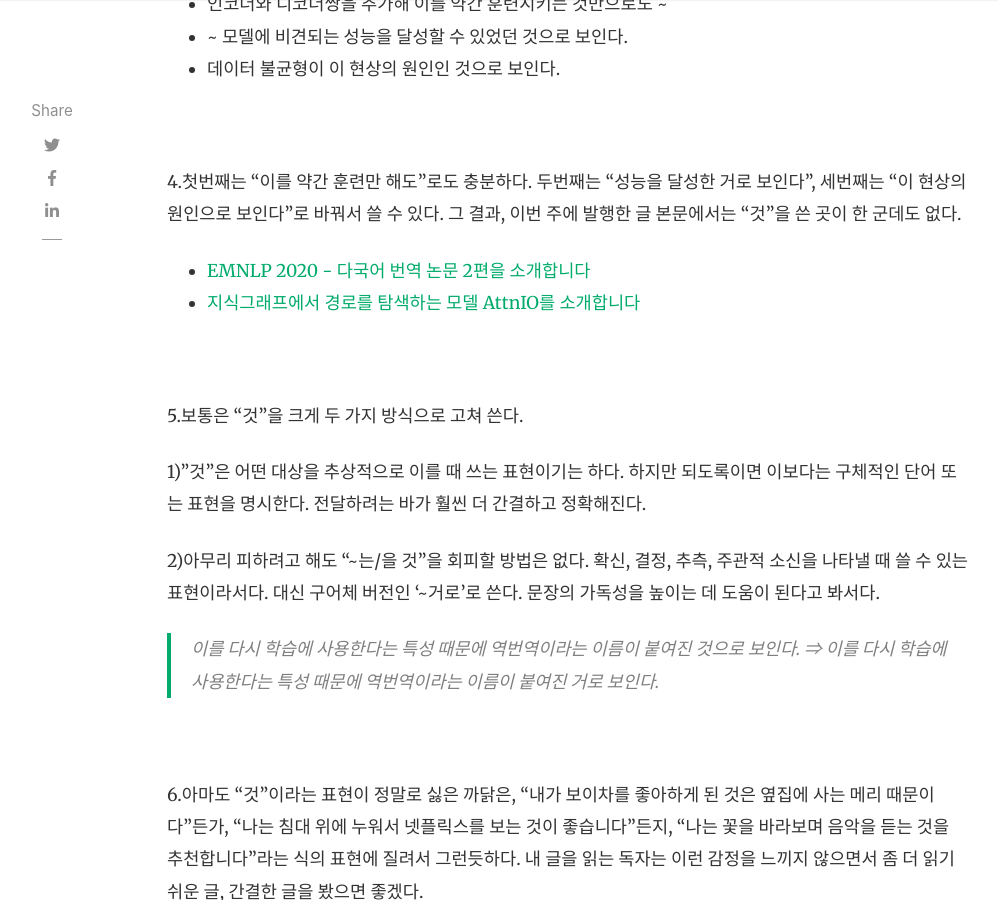
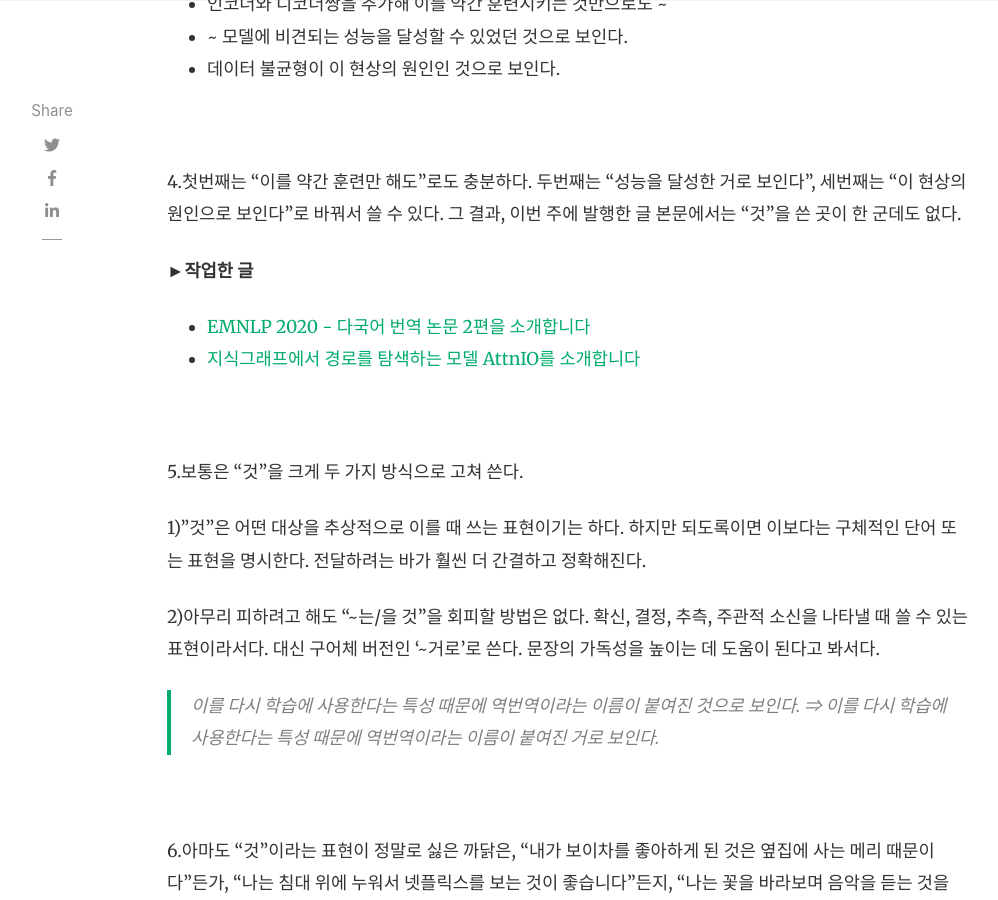
Before and after one commit to samantha-writer/samantha-writer.github.io, a Jekyll site: the page built from _posts/2020-12-18-201218.md, in a window 1280 px wide and 900 px high, scrolled down 978 px. Shown: the whole window, without its empty margins (118-1116 px from the left). Built offline with Jekyll 4.4.1, drawn with Linux system fonts in a browser that asks for light colours; nearby versions of some CDN libraries; comment, search, counter and statistics services are not loaded.

Commit message:
Update 2020-12-18-201218.md

```diff
--- a/_posts/2020-12-18-201218.md
+++ b/_posts/2020-12-18-201218.md
@@ -37,6 +37,7 @@ hidden: false
 
 4.첫번째는 "이를 약간 훈련만 해도"로도 충분하다. 두번째는 "성능을 달성한 거로 보인다", 세번째는 "이 현상의 원인으로 보인다"로 바꿔서 쓸 수 있다. 그 결과, 이번 주에 발행한 글 본문에서는 "것"을 쓴 곳이 한 군데도 없다.
 
+**►작업한 글**
 - [EMNLP 2020 - 다국어 번역 논문 2편을 소개합니다](https://bit.ly/3ahJUxB)
 - [지식그래프에서 경로를 탐색하는 모델 AttnIO를 소개합니다](https://bit.ly/381XaU5)
 
```
